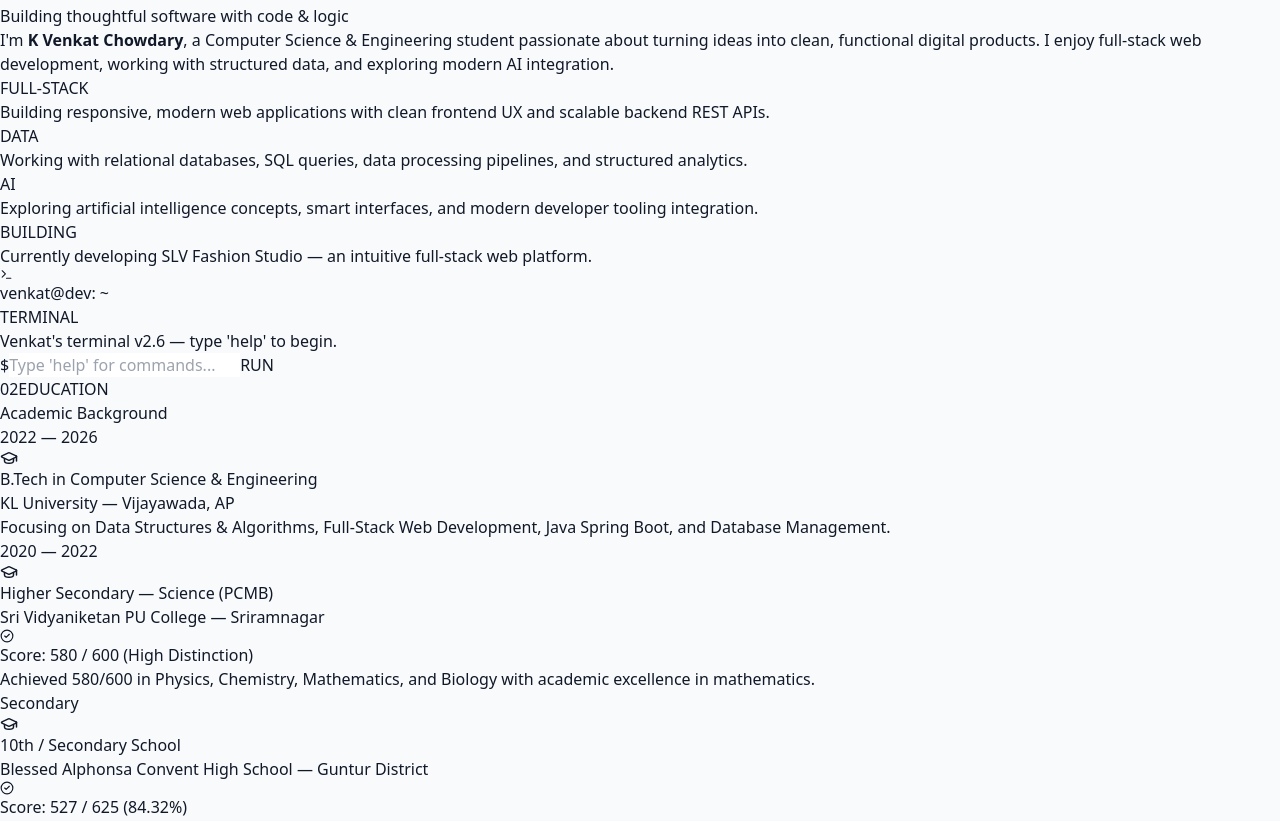
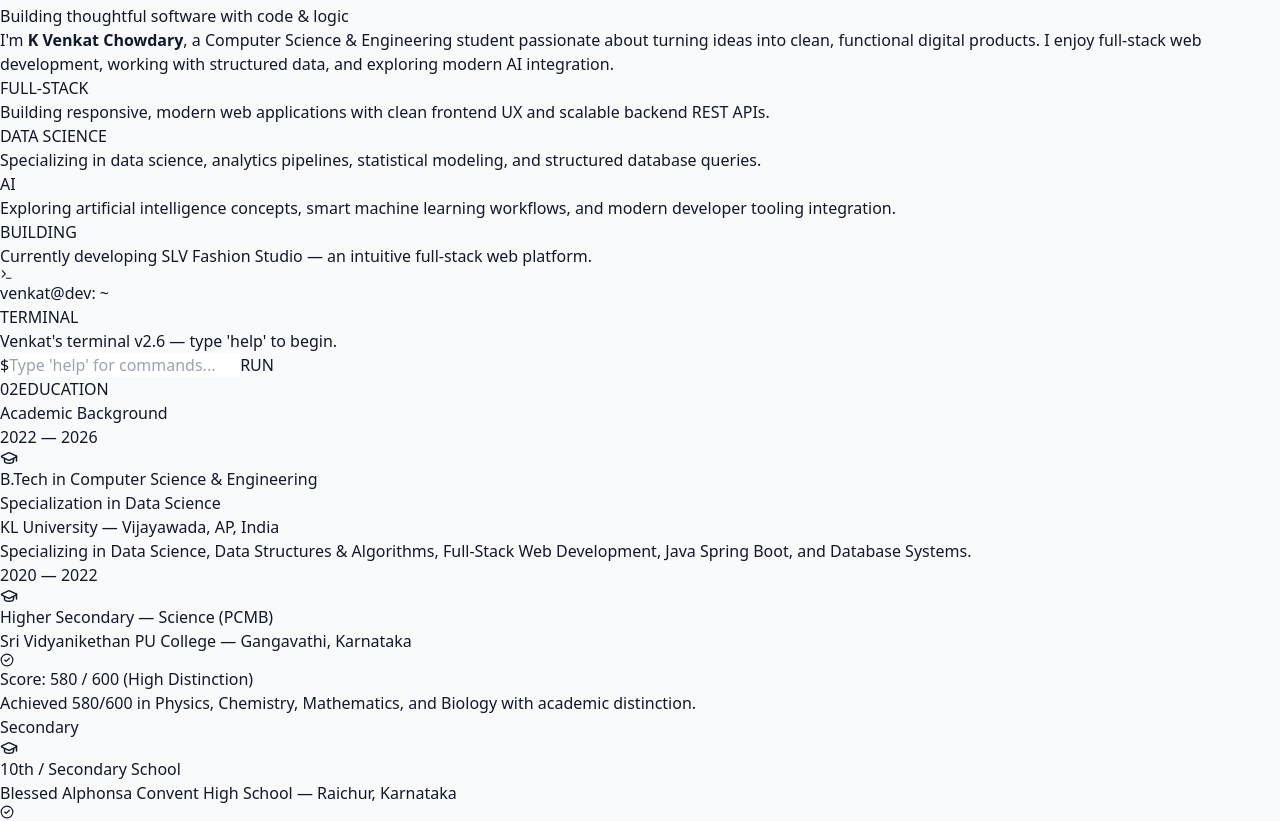
Before and after one commit to 2400032826/portfolio-frontend, a React (Vite) app: page / in a window 1280 px wide. Shown: the part 400-1221 px from the top of the page. Built offline with nearby package versions, Linux system fonts and the light colour scheme.

Commit message:
Update profile credentials with Data Science specialization and campus details

```diff
--- a/src/components/EducationTimeline.jsx
+++ b/src/components/EducationTimeline.jsx
@@ -31,7 +31,10 @@ export default function EducationTimeline() {
                 <GraduationCap size={18} className="text-[#2563eb]" />
               </div>
 
-              <h3 className="text-lg font-bold text-[#0f172a] mb-1">{edu.degree}</h3>
+              <h3 className="text-lg font-bold text-[#0f172a] mb-0.5">{edu.degree}</h3>
+              {edu.specialization && (
+                <span className="text-xs font-mono font-bold text-[#2563eb] block mb-2">{edu.specialization}</span>
+              )}
               <p className="text-slate-500 text-xs font-medium mb-3">{edu.institution} — {edu.location}</p>
 
               {edu.highlight && (
--- a/src/data/portfolioData.js
+++ b/src/data/portfolioData.js
@@ -1,8 +1,13 @@
 export const personalInfo = {
   name: "K Venkat Chowdary",
+  preferredName: "Venkat",
+  currentStatus: "B.Tech Undergraduate Student",
+  degree: "B.Tech in Computer Science & Engineering",
+  specialization: "Data Science",
+  currentFocus: "Data Science, AI, and Web Development",
   shortGreeting: "Hi, I'm Venkat.",
   handle: "venkat.dev",
-  title: "Full-Stack Developer",
+  title: "Developer • Data • AI • Builder",
   roleHeadline: "Developer • Data • AI • Builder",
   shortStatement: "I build full-stack applications, explore data and AI, and turn ideas into useful digital products.",
   pcmbScore: "580/600",
@@ -20,8 +25,8 @@ export const personalInfo = {
   ],
   aboutDomains: [
     { title: "FULL-STACK", desc: "Building responsive, modern web applications with clean frontend UX and scalable backend REST APIs." },
-    { title: "DATA", desc: "Working with relational databases, SQL queries, data processing pipelines, and structured analytics." },
-    { title: "AI", desc: "Exploring artificial intelligence concepts, smart interfaces, and modern developer tooling integration." },
+    { title: "DATA SCIENCE", desc: "Specializing in data science, analytics pipelines, statistical modeling, and structured database queries." },
+    { title: "AI", desc: "Exploring artificial intelligence concepts, smart machine learning workflows, and modern developer tooling integration." },
     { title: "BUILDING", desc: "Currently developing SLV Fashion Studio — an intuitive full-stack web platform." }
   ]
 };
@@ -29,12 +34,12 @@ export const personalInfo = {
 export const skillsData = [
   { name: 'C', category: 'Languages', level: 85, icon: 'https://cdn.jsdelivr.net/gh/devicons/devicon/icons/c/c-original.svg', desc: 'Low-level memory management and core data structures.' },
   { name: 'C++', category: 'Languages', level: 90, icon: 'https://cdn.jsdelivr.net/gh/devicons/devicon/icons/cplusplus/cplusplus-original.svg', desc: 'Object-oriented logic, algorithms, and system optimization.' },
-  { name: 'Python', category: 'Languages', level: 88, icon: 'https://cdn.jsdelivr.net/gh/devicons/devicon/icons/python/python-original.svg', desc: 'Backend logic, data analytics, automation scripts, and AI logic.' },
+  { name: 'Python', category: 'Languages', level: 88, icon: 'https://cdn.jsdelivr.net/gh/devicons/devicon/icons/python/python-original.svg', desc: 'Backend logic, data science analytics, automation scripts, and AI logic.' },
   { name: 'Java', category: 'Languages', level: 90, icon: 'https://cdn.jsdelivr.net/gh/devicons/devicon/icons/java/java-original.svg', desc: 'Enterprise application design, OOP patterns, and backend microservices.' },
   { name: 'JavaScript', category: 'Languages', level: 92, icon: 'https://cdn.jsdelivr.net/gh/devicons/devicon/icons/javascript/javascript-original.svg', desc: 'Async ES6+, web app state management, and modern browser logic.' },
   { name: 'HTML5', category: 'Frontend', level: 95, icon: 'https://cdn.jsdelivr.net/gh/devicons/devicon/icons/html5/html5-original.svg', desc: 'Semantic web structure, accessibility standards, and SEO markup.' },
   { name: 'CSS3', category: 'Frontend', level: 90, icon: 'https://cdn.jsdelivr.net/gh/devicons/devicon/icons/css3/css3-original.svg', desc: 'Flexbox, CSS Grid, responsive design layouts, and keyframe animations.' },
-  { name: 'Tailwind CSS', category: 'Frontend', level: 92, icon: 'https://cdn.jsdelivr.net/gh/devicons/devicon/icons/tailwindcss/tailwindcss-original.svg', desc: 'Utility-first rapid styling, glassmorphism UI, and design tokens.' },
+  { name: 'Tailwind CSS', category: 'Frontend', level: 92, icon: 'https://cdn.jsdelivr.net/gh/devicons/devicon/icons/tailwindcss/tailwindcss-original.svg', desc: 'Utility-first rapid styling, clean UI layouts, and design tokens.' },
   { name: 'React', category: 'Frontend', level: 90, icon: 'https://cdn.jsdelivr.net/gh/devicons/devicon/icons/react/react-original.svg', desc: 'Component architecture, state hooks, reactive UI flows.' },
   { name: 'Spring Boot', category: 'Backend', level: 85, icon: 'https://cdn.jsdelivr.net/gh/devicons/devicon/icons/spring/spring-original.svg', desc: 'Java RESTful web APIs, layered MVC architecture, and backend services.' },
   { name: 'MySQL', category: 'Database', level: 86, icon: 'https://cdn.jsdelivr.net/gh/devicons/devicon/icons/mysql/mysql-original.svg', desc: 'Relational database schema, SQL queries, and index optimization.' },
@@ -46,23 +51,24 @@ export const educationData = [
   {
     period: "2022 — 2026",
     degree: "B.Tech in Computer Science & Engineering",
+    specialization: "Specialization in Data Science",
     institution: "KL University",
-    location: "Vijayawada, AP",
-    details: "Focusing on Data Structures & Algorithms, Full-Stack Web Development, Java Spring Boot, and Database Management."
+    location: "Vijayawada, AP, India",
+    details: "Specializing in Data Science, Data Structures & Algorithms, Full-Stack Web Development, Java Spring Boot, and Database Systems."
   },
   {
     period: "2020 — 2022",
     degree: "Higher Secondary — Science (PCMB)",
-    institution: "Sri Vidyaniketan PU College",
-    location: "Sriramnagar",
+    institution: "Sri Vidyanikethan PU College",
+    location: "Gangavathi, Karnataka",
     highlight: "Score: 580 / 600 (High Distinction)",
-    details: "Achieved 580/600 in Physics, Chemistry, Mathematics, and Biology with academic excellence in mathematics."
+    details: "Achieved 580/600 in Physics, Chemistry, Mathematics, and Biology with academic distinction."
   },
   {
     period: "Secondary",
     degree: "10th / Secondary School",
     institution: "Blessed Alphonsa Convent High School",
-    location: "Guntur District",
+    location: "Raichur, Karnataka",
     highlight: "Score: 527 / 625 (84.32%)",
     details: "Foundational secondary education with distinction in Science and Mathematics."
   }
```
